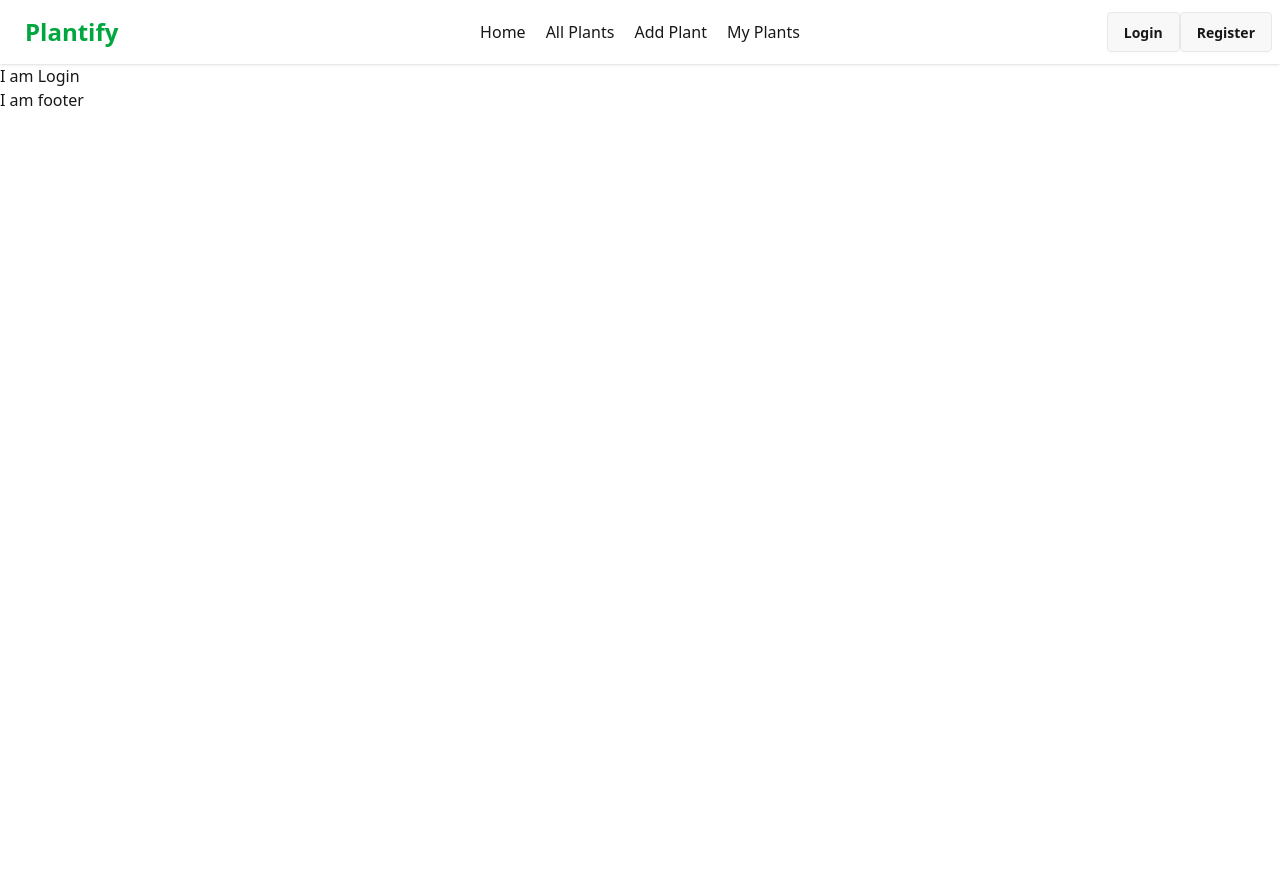
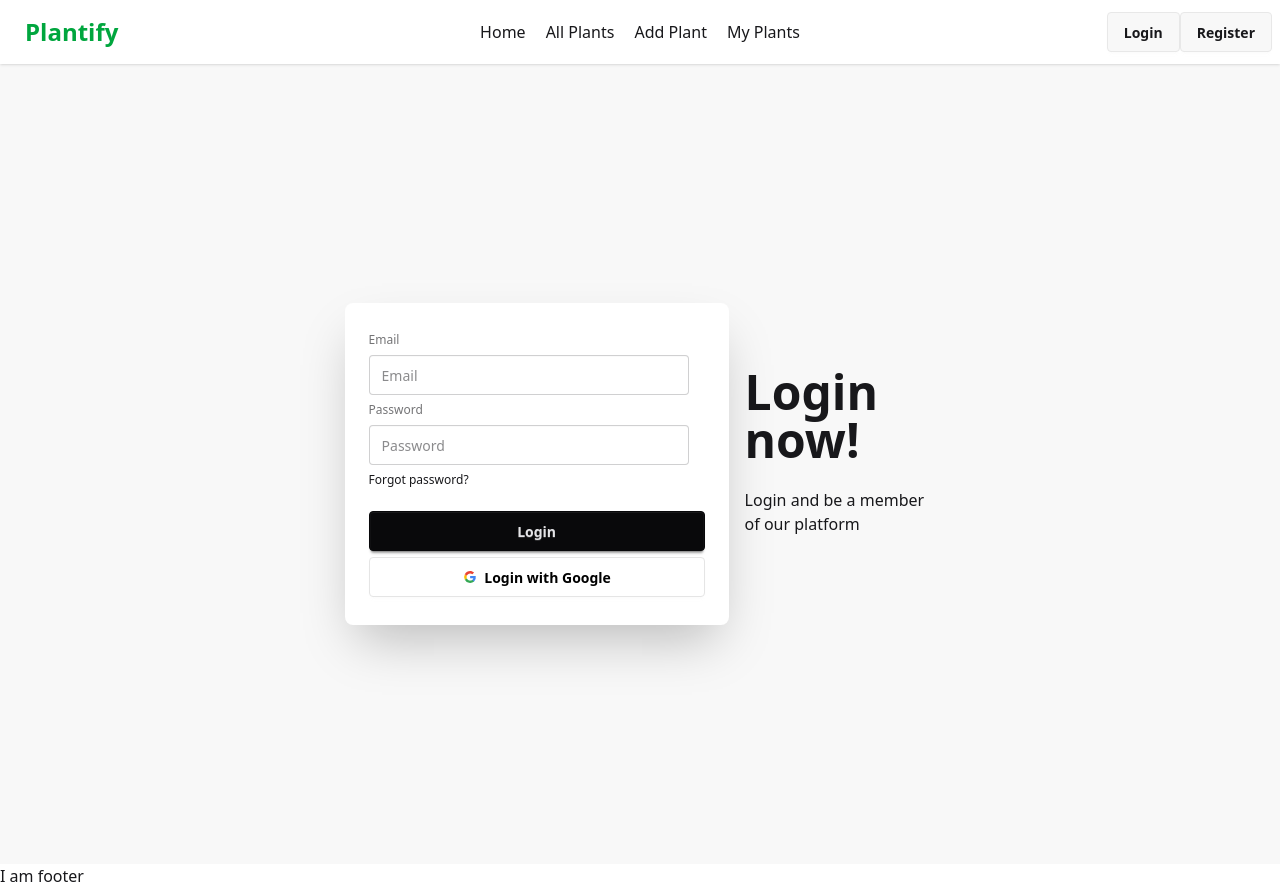
Before and after one commit to EmonMridha/Assignment-10-Client, a React (Vite) app: page /login in a window 1280 px wide. Before the commit the page ends 800 px from the top, so only its background shows below. Built offline with nearby package versions, Linux system fonts and the light colour scheme; no server answers.

Commit message:
added login with google login

```diff
--- a/src/Context/AuthProvider.jsx
+++ b/src/Context/AuthProvider.jsx
@@ -1,8 +1,9 @@
 import React, { useEffect, useState } from 'react';
 import { AuthContext } from './AuthContext';
-import { createUserWithEmailAndPassword, onAuthStateChanged, signOut } from 'firebase/auth';
+import { createUserWithEmailAndPassword, GoogleAuthProvider, onAuthStateChanged, signInWithEmailAndPassword, signInWithPopup, signOut } from 'firebase/auth';
 import { auth } from '../firebase/firebase.init';
 
+const provider = new GoogleAuthProvider()
 const AuthProvider = ({ children }) => {
     const [user, setUser] = useState(null)
 
@@ -10,6 +11,13 @@
         return createUserWithEmailAndPassword(auth, email, password)
     };
 
+    const signIn = (email,password) => {
+        return signInWithEmailAndPassword(auth,email,password)
+    }
+
+    const signInGoogle = () => {
+        return signInWithPopup(auth,provider)
+    }
     const logOut = () => {
         return signOut(auth)
     }
@@ -28,14 +36,16 @@
         user,
         setUser,
         createUser,
-        logOut
+        logOut,
+        signIn,
+        signInGoogle
     }
 
 
     return (
-        <AuthContext value={userInfo}>
+        <AuthContext.Provider value={userInfo}>
             {children}
-        </AuthContext>
+        </AuthContext.Provider>
     );
 };
 
--- a/src/components/Login.jsx
+++ b/src/components/Login.jsx
@@ -1,9 +1,93 @@
-import React from 'react';
+import React, { useContext } from 'react';
+import { AuthContext } from '../Context/AuthContext';
+import { GoogleAuthProvider } from 'firebase/auth';
+import Swal from 'sweetalert2';
+import { useNavigate } from 'react-router';
 
 const Login = () => {
+
+    const navigate = useNavigate();
+    const { signIn, signInGoogle,  setUser } = useContext(AuthContext)
+    const handleLogin = (e) => {
+        e.preventDefault();
+        const form = e.target;
+        const formData = new FormData(form);
+        const email = formData.get('email') // Here we get the email
+        const password = formData.get('password') // Here we get password
+
+        signIn(email, password)
+            .then(res => {
+                Swal.fire({
+                    position: "top-end",
+                    icon: "success",
+                    title: "Logged in Successfully!",
+                    showConfirmButton: false,
+                    timer: 1500
+                });
+            })
+
+            .catch(error => {
+                Swal.fire({
+                    icon: "error",
+                    title: "Oops...",
+                    text: "Something went wrong in email login!",
+                    footer: '<a href="#">Why do I have this issue?</a>'
+                });
+            })
+    }
+
+    const handleGoogleSignIn = () => {
+        signInGoogle()
+            .then(res => {
+                setUser(res.user)
+                Swal.fire({
+                    position: "top-end",
+                    icon: "success",
+                    title: "Google Logged in Successfully!",
+                    showConfirmButton: false,
+                    timer: 1500
+                });
+
+                navigate('/')
+            })
+
+            .catch(error => {
+                Swal.fire({
+                    icon: "error",
+                    title: "Oops...",
+                    text: "Something went wrong in google login!",
+                    footer: '<a href="#">Why do I have this issue?</a>'
+                });
+            })
+
+    }
     return (
-        <div>
-            I am Login
+        <div className="hero bg-base-200 min-h-screen">
+            <div className="hero-content flex-col lg:flex-row-reverse">
+                <div className="text-center lg:text-left">
+                    <h1 className="text-5xl font-bold">Login now!</h1>
+                    <p className="py-6">
+                        Login and be a member of our platform
+                    </p>
+                </div>
+                <div className="card bg-base-100 w-full max-w-sm shrink-0 shadow-2xl">
+                    <div className="card-body">
+                        <form onSubmit={handleLogin} className="fieldset">
+                            <label className="label">Email</label>
+                            <input type="email" name='email' className="input" placeholder="Email" />
+                            <label className="label">Password</label>
+                            <input type="password" name='password' className="input" placeholder="Password" />
+                            <div><a className="link link-hover">Forgot password?</a></div>
+                            <button type='submit' className="btn btn-neutral mt-4">Login</button>
+                            {/* Google */}
+                            <button type='button' onClick={handleGoogleSignIn} className="btn bg-white text-black border-[#e5e5e5]">
+                                <svg aria-label="Google logo" width="16" height="16" xmlns="http://www.w3.org/2000/svg" viewBox="0 0 512 512"><g><path d="m0 0H512V512H0" fill="#fff"></path><path fill="#34a853" d="M153 292c30 82 118 95 171 60h62v48A192 192 0 0190 341"></path><path fill="#4285f4" d="m386 400a140 175 0 0053-179H260v74h102q-7 37-38 57"></path><path fill="#fbbc02" d="m90 341a208 200 0 010-171l63 49q-12 37 0 73"></path><path fill="#ea4335" d="m153 219c22-69 116-109 179-50l55-54c-78-75-230-72-297 55"></path></g></svg>
+                                Login with Google
+                            </button>
+                        </form>
+                    </div>
+                </div>
+            </div>
         </div>
     );
 };
--- a/src/components/Register.jsx
+++ b/src/components/Register.jsx
@@ -3,10 +3,13 @@
 import Swal from 'sweetalert2';
 import { updateProfile } from 'firebase/auth';
 import { auth } from '../firebase/firebase.init';
+import { useNavigate } from 'react-router';
 
 const Register = () => {
 
     const { createUser, setUser } = useContext(AuthContext) // here we are getting the userInfo object and destructuring them
+
+    const navigate = useNavigate();
 
     const handleSignUp = e => {
         e.preventDefault();
@@ -45,11 +48,18 @@
                             photo: auth.currentUser.photoURL
                         });
 
+                        navigate('/')
+
                     })
 
             })
             .catch(error => {
-                console.log(error);
+                Swal.fire({
+                    icon: "error",
+                    title: "Oops...",
+                    text: "Something went wrong in in register!",
+                    footer: '<a href="#">Why do I have this issue?</a>'
+                });
             })
     }
 
```
